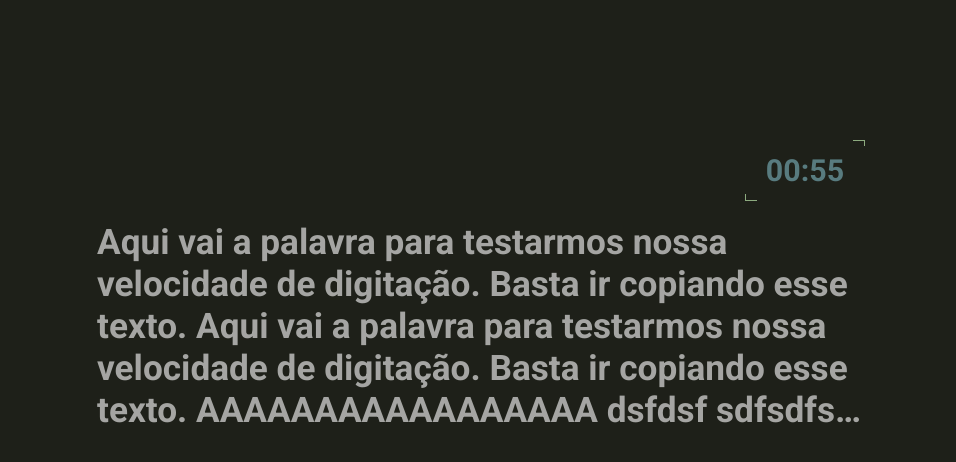
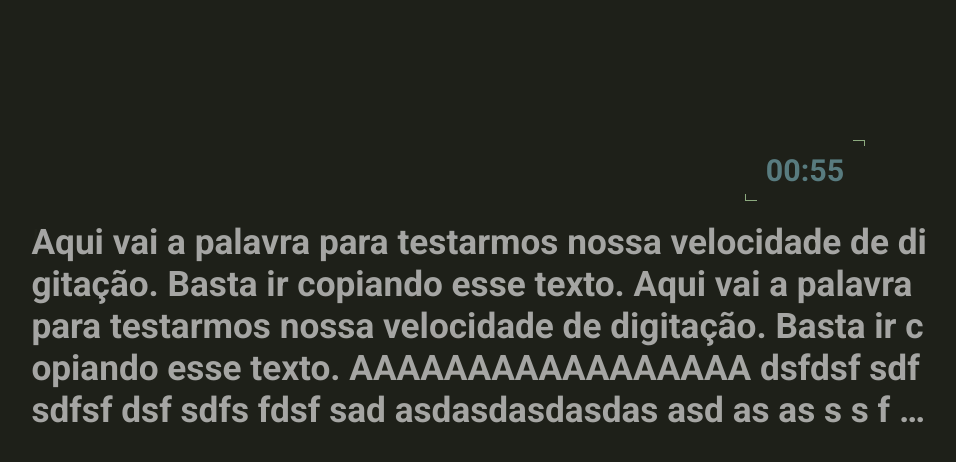
Before and after one commit to Luisgustavom1/TypingTest, a React (Vite) app: page /typing in a window 1280 px wide. Shown: the top 462 px of the page, without its empty margins (159-1115 px from the left). Built offline with nearby package versions, Linux system fonts and the light colour scheme.

Commit message:
Logica para trocar as linhas

```diff
--- a/src/components/Letters/index.tsx
+++ b/src/components/Letters/index.tsx
@@ -3,21 +3,34 @@ import React, { useEffect, useState } from 'react';
 import './styles.scss';
 
 const Letters: React.FC = () => {
+  const [text, setText] = useState('Aqui vai a palavra para testarmos nossa velocidade de digitação. Basta ir copiando esse texto. Aqui vai a palavra para testarmos nossa velocidade de digitação. Basta ir copiando esse texto. AAAAAAAAAAAAAAAAA dsfdsf sdfsdfsf dsf sdfs fdsf  sad asdasdasdasdas asd as as s s f l dasdbasodnasoidnaiod naid nasido naibdvfvsdbiso baw cdfasiudaowidcn bsvfuiasohdfpvvbipcau fscydshpgdb gpuiewoacnmpesfinacyv  fbansdcna ovyciaud')
   const [focado, setFocado] = useState(true)
   const [lettersClicked, setLettersClicked] = useState<string[]>([]);
   const [error, setError] = useState(false);
   const letterInput = document.querySelector('.letter-input') as HTMLInputElement
-  const textContent = document.querySelector('.letters-box')?.textContent
+
+  const nextLine = (index: number) => {
+    setText(text?.split('').slice(index + 57).join(''))
+    setLettersClicked(lettersClicked?.slice(index + 57))
+  }
 
   const letterClick = (e) => {
     console.log(e.charCode, 'tecla');
     const letterClicked = String.fromCharCode(e.charCode)
 
-    if (textContent?.split('')[lettersClicked.length] === letterClicked) {
+    if (text?.split('')[lettersClicked.length] === letterClicked) {
       const lettersClickedUpdate = lettersClicked
       lettersClickedUpdate.push(letterClicked)
       setLettersClicked([...lettersClickedUpdate])
+
       error && setError(false)
+
+      if ((lettersClickedUpdate.length / 57) % 2 === 0) {
+        console.log('addsad', lettersClickedUpdate.length % 57);
+
+        nextLine(0)
+      }
+
       return;
     }
 
@@ -44,7 +57,7 @@ const Letters: React.FC = () => {
     <div className='letters-container'>
       <p className='letters letters-box' onClick={() => letterInput?.focus()}>
         <input onKeyPress={letterClick} readOnly onBlur={loseFocusInput} onFocus={focusOnInput} autoFocus className='letter-input'/>
-        Aqui vai a palavra para testarmos nossa velocidade de digitação. Basta ir copiando esse texto. Aqui vai a palavra para testarmos nossa velocidade de digitação. Basta ir copiando esse texto. AAAAAAAAAAAAAAAAA dsfdsf sdfsdfsf dsf sdfs fdsf  sad asdasdasdasdas asd as as s s f l
+          {text}
         <strong className={`letters letters-typed ${!focado ? 'hidden-animation' : ''} ${error ? 'error' : ''}`}>
           {lettersClicked.join('')}
         </strong>
--- a/src/components/Letters/styles.scss
+++ b/src/components/Letters/styles.scss
@@ -1,7 +1,7 @@
 @import '../../styles/variables.scss';
 
 .letters-container {
-    max-width: 60%;
+    max-width: 100ch;
 }
 
 .letters {
@@ -11,6 +11,7 @@
     color: rgba(255, 255, 255, .6);
 
     overflow: hidden;
+    word-break: break-all;
     text-overflow: ellipsis;
     display: -webkit-box;
     -webkit-line-clamp: 5;
```
